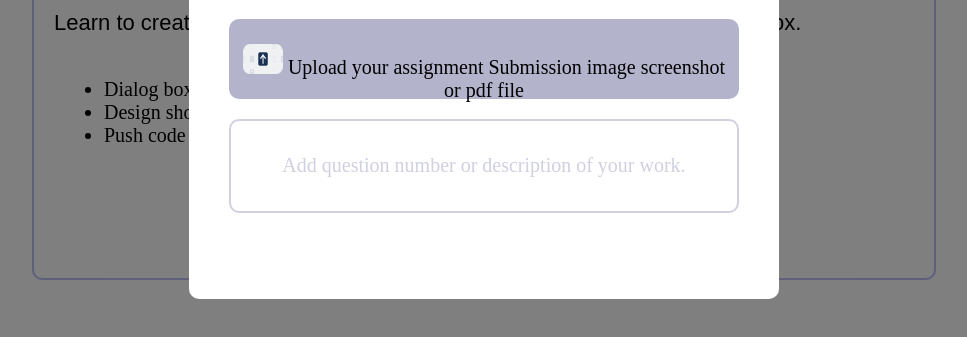
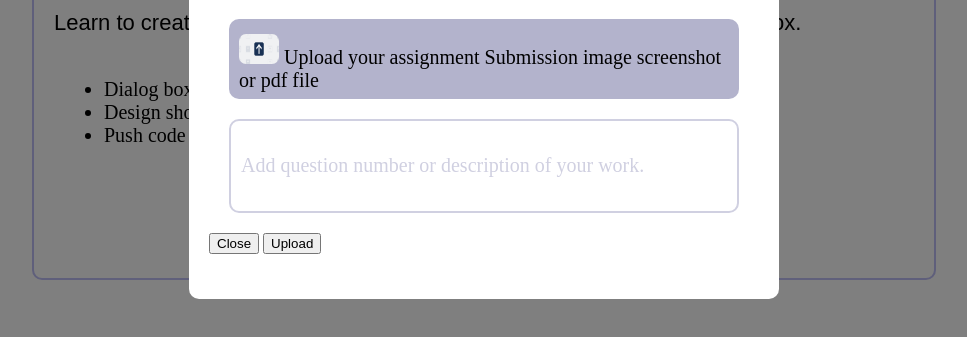
Before and after one commit to Arpitakharde/Assignment-33, a plain HTML site: page index.html in a window 1280 px wide. Shown: the part 171-508 px from the top of the page, without its empty margins (156-1123 px from the left). Drawn offline with Linux system fonts and the light colour scheme.

Commit message:
buttons added

```diff
--- a/index.html
+++ b/index.html
@@ -38,6 +38,10 @@
             <div id="model-div3">
                 Add question number or description of your work.
             </div>
+
+            <button>Close</button>
+
+            <button>Upload</button>
         </div>
     </div>
 </body>
--- a/style.css
+++ b/style.css
@@ -81,7 +81,7 @@
     background-color:white ;
     height:350px;
     width: 550px;
-    text-align: center;
+
     margin-left: 50%;
     border-radius: 10px;
     padding: 10px 20px;
@@ -89,13 +89,14 @@
 
 }
 
+#heading2{
+    text-align: center;
+}
+
 #arrow-image{
     height:30px;
     width:40px;
     border-radius: 7px;
-    margin-top: 10px ;
-
-
 
 }
 
@@ -108,6 +109,8 @@
     margin:20px 20px;
     padding: 15px 10px;
     align-content:flex-start;
+    padding-bottom: 15px;
+    text-align: left;
 }
 
 #model-div3{
```
